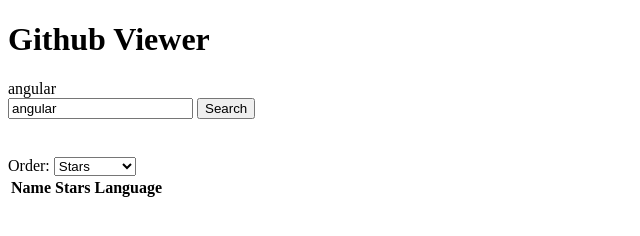
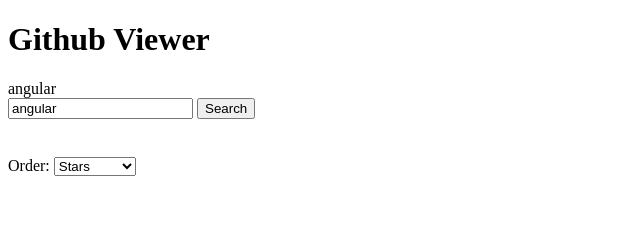
Before and after one commit to paulrtaylor/AngularJSGettingStarted, a website: page index.html in a window 1280 px wide. Shown: the whole page, without its empty margins (0-640 px from the left). Drawn offline with Linux system fonts and the light colour scheme.

Commit message:
Only show table when user is there

```diff
--- a/index.html
+++ b/index.html
@@ -29,7 +29,7 @@
     <option value="+language">Language</option>
 </select>
 
-<table>
+<table ng-show="user">
     <thead>
     <tr>
         <th>Name</th>
```
